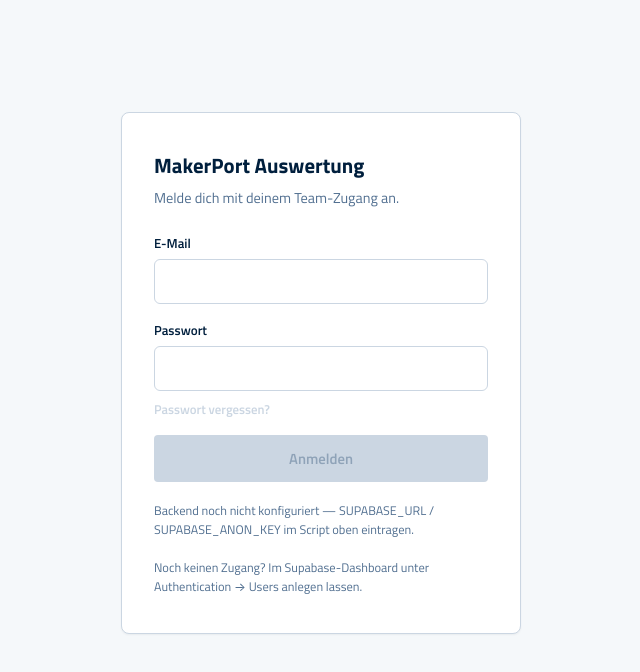
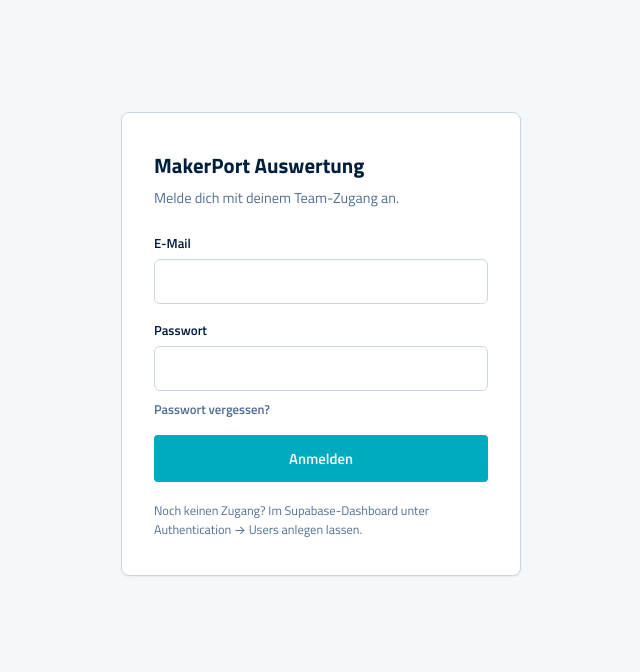
Before and after one commit to MakerPort/bedarfsanalyse, a plain HTML site: page dashboard.html in a window 1280 px wide. Shown: the whole page, without its empty margins (319-959 px from the left). Drawn offline with nearby package versions, Linux system fonts and the light colour scheme.

Commit message:
Update Supabase configuration in dashboard.html
Updated Supabase URL and anon key for the project.

```diff
--- a/dashboard.html
+++ b/dashboard.html
@@ -192,8 +192,8 @@
 
   /* TODO: dieselben Werte wie in der Bedarfsanalyse-Seite eintragen
      (Supabase Dashboard → Project Settings → API) */
-  const SUPABASE_URL = 'https://YOUR-PROJECT-REF.supabase.co';
-  const SUPABASE_ANON_KEY = 'YOUR-ANON-PUBLIC-KEY';
+  const SUPABASE_URL = 'https://jgrduxxgxuoxzalafach.supabase.co';
+  const SUPABASE_ANON_KEY = 'sb_publishable_zm99FWWdNYmn431dGLUunA_kToTuBE5';
 
   const configured = SUPABASE_URL.indexOf('YOUR-PROJECT-REF') === -1;
   const sb = (window.supabase && configured) ? window.supabase.createClient(SUPABASE_URL, SUPABASE_ANON_KEY) : null;
```
